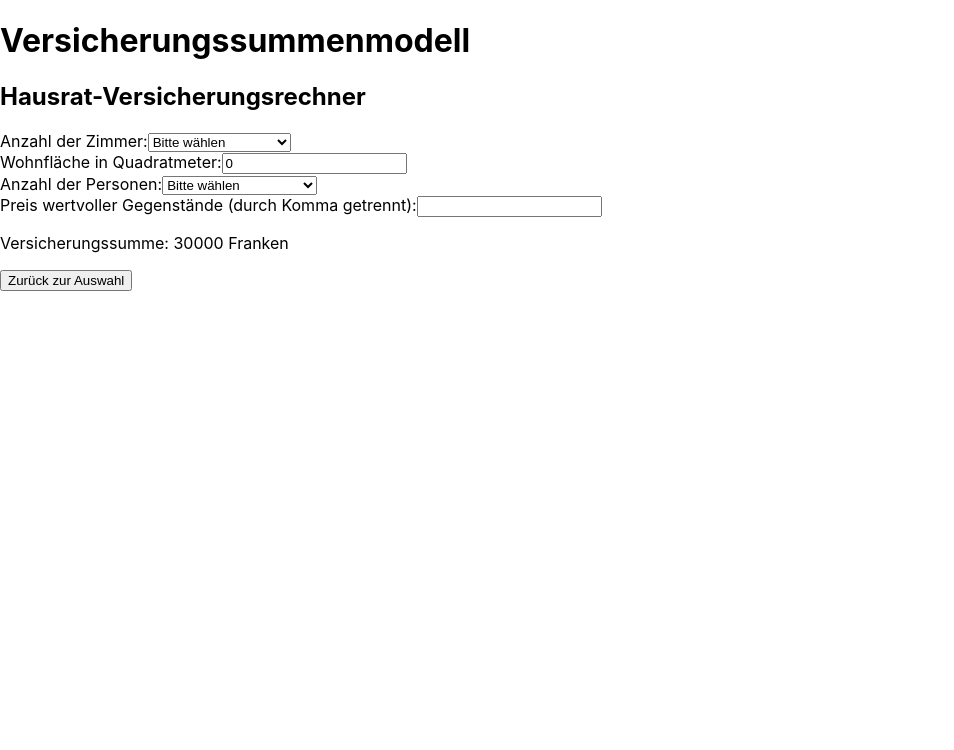
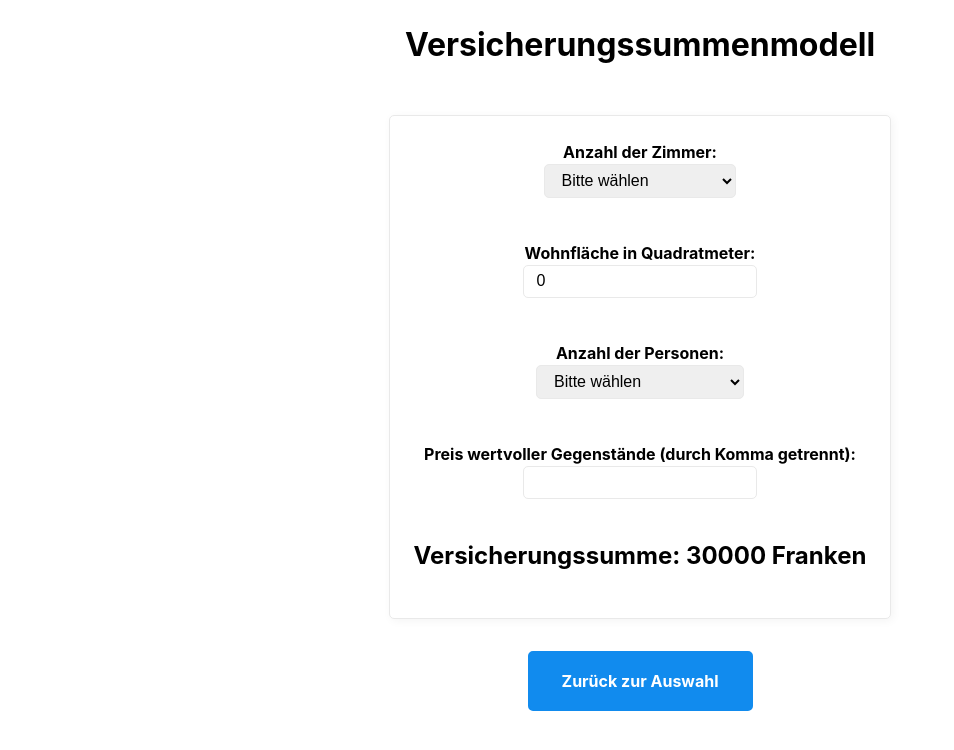
Before and after one commit to bambuk-html/Versicherungsrechner, a React (Create React App) app in the folder versicherungsrechner/: page /Summe in a window 1280 px wide. Shown: the top 750 px of the page, without its empty margins (0-954 px from the left). Built offline with nearby package versions, Linux system fonts and the light colour scheme.

Commit message:
css mithilfe von mvp.css gemacht

```diff
--- a/versicherungsrechner/src/App.css
+++ b/versicherungsrechner/src/App.css
@@ -1,45 +1,565 @@
-.App {
+/* MVP.css v1.12 - https://github.com/andybrewer/mvp */
+
+:root {
+  --active-brightness: 0.85;
+  --border-radius: 5px;
+  --box-shadow: 2px 2px 10px;
+  --color-accent: #118bee15;
+  --color-bg: #fff;
+  --color-bg-secondary: #e9e9e9;
+  --color-link: #118bee;
+  --color-secondary: #920de9;
+  --color-secondary-accent: #920de90b;
+  --color-shadow: #f4f4f4;
+  --color-table: #118bee;
+  --color-text: #000;
+  --color-text-secondary: #999;
+  --font-family: -apple-system, BlinkMacSystemFont, "Segoe UI", Roboto, Oxygen-Sans, Ubuntu, Cantarell, "Helvetica Neue", sans-serif;
+  --hover-brightness: 1.2;
+  --justify-important: center;
+  --justify-normal: left;
+  --line-height: 1.5;
+  --width-card: 285px;
+  --width-card-medium: 460px;
+  --width-card-wide: 800px;
+  --width-content: 1080px;
+}
+
+@media (prefers-color-scheme: dark) {
+  :root[color-mode="user"] {
+      --color-accent: #0097fc4f;
+      --color-bg: #333;
+      --color-bg-secondary: #555;
+      --color-link: #0097fc;
+      --color-secondary: #e20de9;
+      --color-secondary-accent: #e20de94f;
+      --color-shadow: #bbbbbb20;
+      --color-table: #0097fc;
+      --color-text: #f7f7f7;
+      --color-text-secondary: #aaa;
+  }
+}
+
+/* Layout */
+article aside {
+  background: var(--color-secondary-accent);
+  border-left: 4px solid var(--color-secondary);
+  padding: 0.01rem 0.8rem;
+}
+
+body {
+  background: var(--color-bg);
+  color: var(--color-text);
+  font-family: var(--font-family);
+  line-height: var(--line-height);
+  margin: 0;
+  overflow-x: hidden;
+  padding: 0;
+}
+
+footer,
+header,
+main {
+  margin: 0 auto;
+  max-width: var(--width-content);
+  padding: 3rem 1rem;
+}
+
+hr {
+  background-color: var(--color-bg-secondary);
+  border: none;
+  height: 1px;
+  margin: 4rem 0;
+  width: 100%;
+}
+
+section {
+  display: flex;
+  flex-wrap: wrap;
+  justify-content: var(--justify-important);
+}
+
+section img,
+article img {
+  max-width: 100%;
+}
+
+section pre {
+  overflow: auto;
+}
+
+section aside {
+  border: 1px solid var(--color-bg-secondary);
+  border-radius: var(--border-radius);
+  box-shadow: var(--box-shadow) var(--color-shadow);
+  margin: 1rem;
+  padding: 1.25rem;
+  width: var(--width-card);
+}
+
+section aside:hover {
+  box-shadow: var(--box-shadow) var(--color-bg-secondary);
+}
+
+[hidden] {
+  display: none;
+}
+
+/* Headers */
+article header,
+div header,
+main header {
+  padding-top: 0;
+}
+
+header {
+  text-align: var(--justify-important);
+}
+
+header a b,
+header a em,
+header a i,
+header a strong {
+  margin-left: 0.5rem;
+  margin-right: 0.5rem;
+}
+
+header nav img {
+  margin: 1rem 0;
+}
+
+section header {
+  padding-top: 0;
+  width: 100%;
+}
+
+/* Nav */
+nav {
+  align-items: center;
+  display: flex;
+  font-weight: bold;
+  justify-content: space-between;
+  margin-bottom: 7rem;
+}
+
+nav ul {
+  list-style: none;
+  padding: 0;
+}
+
+nav ul li {
+  display: inline-block;
+  margin: 0 0.5rem;
+  position: relative;
+  text-align: left;
+}
+
+/* Nav Dropdown */
+nav ul li:hover ul {
+  display: block;
+}
+
+nav ul li ul {
+  background: var(--color-bg);
+  border: 1px solid var(--color-bg-secondary);
+  border-radius: var(--border-radius);
+  box-shadow: var(--box-shadow) var(--color-shadow);
+  display: none;
+  height: auto;
+  left: -2px;
+  padding: .5rem 1rem;
+  position: absolute;
+  top: 1.7rem;
+  white-space: nowrap;
+  width: auto;
+  z-index: 1;
+}
+
+nav ul li ul::before {
+  /* fill gap above to make mousing over them easier */
+  content: "";
+  position: absolute;
+  left: 0;
+  right: 0;
+  top: -0.5rem;
+  height: 0.5rem;
+}
+
+nav ul li ul li,
+nav ul li ul li a {
+  display: block;
+}
+
+/* Typography */
+code,
+samp {
+  background-color: var(--color-accent);
+  border-radius: var(--border-radius);
+  color: var(--color-text);
+  display: inline-block;
+  margin: 0 0.1rem;
+  padding: 0 0.5rem;
+}
+
+details {
+  margin: 1.3rem 0;
+}
+
+details summary {
+  font-weight: bold;
+  cursor: pointer;
+}
+
+h1,
+h2,
+h3,
+h4,
+h5,
+h6 {
+  line-height: var(--line-height);
+}
+
+mark {
+  padding: 0.1rem;
+}
+
+ol li,
+ul li {
+  padding: 0.2rem 0;
+}
+
+p {
+  margin: 0.75rem 0;
+  padding: 0;
+  width: 100%;
+}
+
+pre {
+  margin: 1rem 0;
+  max-width: var(--width-card-wide);
+  padding: 1rem 0;
+}
+
+pre code,
+pre samp {
+  display: block;
+  max-width: var(--width-card-wide);
+  padding: 0.5rem 2rem;
+  white-space: pre-wrap;
+}
+
+small {
+  color: var(--color-text-secondary);
+}
+
+sup {
+  background-color: var(--color-secondary);
+  border-radius: var(--border-radius);
+  color: var(--color-bg);
+  font-size: xx-small;
+  font-weight: bold;
+  margin: 0.2rem;
+  padding: 0.2rem 0.3rem;
+  position: relative;
+  top: -2px;
+}
+
+/* Links */
+a {
+  color: var(--color-link);
+  display: inline-block;
+  font-weight: bold;
+  text-decoration: underline;
+}
+
+a:active {
+  filter: brightness(var(--active-brightness));
+}
+
+a:hover {
+  filter: brightness(var(--hover-brightness));
+}
+
+a b,
+a em,
+a i,
+a strong,
+button,
+input[type="submit"] {
+  border-radius: var(--border-radius);
+  display: inline-block;
+  font-size: medium;
+  font-weight: bold;
+  line-height: var(--line-height);
+  margin: 0.5rem 0;
+  padding: 1rem 2rem;
+}
+
+button,
+input[type="submit"] {
+  font-family: var(--font-family);
+}
+
+button:active,
+input[type="submit"]:active {
+  filter: brightness(var(--active-brightness));
+}
+
+button:hover,
+input[type="submit"]:hover {
+  cursor: pointer;
+  filter: brightness(var(--hover-brightness));
+}
+
+a b,
+a strong,
+button,
+input[type="submit"] {
+  background-color: var(--color-link);
+  border: 2px solid var(--color-link);
+  color: var(--color-bg);
+}
+
+a em,
+a i {
+  border: 2px solid var(--color-link);
+  border-radius: var(--border-radius);
+  color: var(--color-link);
+  display: inline-block;
+  padding: 1rem 2rem;
+}
+
+article aside a {
+  color: var(--color-secondary);
+}
+
+/* Images */
+figure {
+  margin: 0;
+  padding: 0;
+}
+
+figure img {
+  max-width: 100%;
+}
+
+figure figcaption {
+  color: var(--color-text-secondary);
+}
+
+/* Forms */
+button:disabled,
+input:disabled {
+  background: var(--color-bg-secondary);
+  border-color: var(--color-bg-secondary);
+  color: var(--color-text-secondary);
+  cursor: not-allowed;
+}
+
+button[disabled]:hover,
+input[type="submit"][disabled]:hover {
+  filter: none;
+}
+
+form {
+  border: 1px solid var(--color-bg-secondary);
+  border-radius: var(--border-radius);
+  box-shadow: var(--box-shadow) var(--color-shadow);
+  display: block;
+  max-width: var(--width-card-wide);
+  min-width: var(--width-card);
+  padding: 1.5rem;
+  text-align: var(--justify-normal);
+}
+
+form header {
+  margin: 1.5rem 0;
+  padding: 1.5rem 0;
+}
+
+input,
+label,
+select,
+textarea {
+  display: block;
+  font-size: inherit;
+  max-width: var(--width-card-wide);
+}
+
+input[type="checkbox"],
+input[type="radio"] {
+  display: inline-block;
+}
+
+input[type="checkbox"]+label,
+input[type="radio"]+label {
+  display: inline-block;
+  font-weight: normal;
+  position: relative;
+  top: 1px;
+}
+
+input[type="range"] {
+  padding: 0.4rem 0;
+}
+
+input,
+select,
+textarea {
+  border: 1px solid var(--color-bg-secondary);
+  border-radius: var(--border-radius);
+  margin-bottom: 1rem;
+  padding: 0.4rem 0.8rem;
+}
+
+input[type="text"],
+textarea {
+  width: calc(100% - 1.6rem);
+}
+
+input[readonly],
+textarea[readonly] {
+  background-color: var(--color-bg-secondary);
+}
+
+label {
+  font-weight: bold;
+  margin-bottom: 0.2rem;
+}
+
+/* Popups */
+dialog {
+  border: 1px solid var(--color-bg-secondary);
+  border-radius: var(--border-radius);
+  box-shadow: var(--box-shadow) var(--color-shadow);
+  position: fixed;
+  top: 50%;
+  left: 50%;
+  transform: translate(-50%, -50%);
+  width: 50%;
+  z-index: 999;
+}
+
+/* Tables */
+table {
+  border: 1px solid var(--color-bg-secondary);
+  border-radius: var(--border-radius);
+  border-spacing: 0;
+  display: inline-block;
+  max-width: 100%;
+  overflow-x: auto;
+  padding: 0;
+  white-space: nowrap;
+}
+
+table td,
+table th,
+table tr {
+  padding: 0.4rem 0.8rem;
+  text-align: var(--justify-important);
+}
+
+table thead {
+  background-color: var(--color-table);
+  border-collapse: collapse;
+  border-radius: var(--border-radius);
+  color: var(--color-bg);
+  margin: 0;
+  padding: 0;
+}
+
+table thead th:first-child {
+  border-top-left-radius: var(--border-radius);
+}
+
+table thead th:last-child {
+  border-top-right-radius: var(--border-radius);
+}
+
+table thead th:first-child,
+table tr td:first-child {
+  text-align: var(--justify-normal);
+}
+
+table tr:nth-child(even) {
+  background-color: var(--color-accent);
+}
+
+/* Quotes */
+blockquote {
+  display: block;
+  font-size: x-large;
+  line-height: var(--line-height);
+  margin: 1rem auto;
+  max-width: var(--width-card-medium);
+  padding: 1.5rem 1rem;
+  text-align: var(--justify-important);
+}
+
+blockquote footer {
+  color: var(--color-text-secondary);
+  display: block;
+  font-size: small;
+  line-height: var(--line-height);
+  padding: 1.5rem 0;
+}
+
+#haupttitel {
+  text-align: center;
+  font-size: x-large;
+
+}
+
+div {
   text-align: center;
 }
 
-.App-logo {
-  height: 40vmin;
-  pointer-events: none;
+#quadraterrechner {
+  display: flex;
+  align-items: center;
 }
 
-@media (prefers-reduced-motion: no-preference) {
-  .App-logo {
-    animation: App-logo-spin infinite 20s linear;
-  }
+#summerrechner {
+  display: flex;
+  align-items: center;
 }
 
-.App-header {
-  background-color: #282c34;
-  min-height: 100vh;
-  display: flex;
-  flex-direction: column;
-  align-items: center;
-  justify-content: center;
-  font-size: calc(10px + 2vmin);
-  color: white;
+#quadratseite {
+display: flex;
+align-items: center;
+flex-direction: column;
 }
 
-.App-link {
-  color: #61dafb;
+#summseite {
+  display: flex;
+  align-items: center;
+  flex-direction: column;
 }
 
-@keyframes App-logo-spin {
-  from {
-    transform: rotate(0deg);
-  }
-  to {
-    transform: rotate(360deg);
-  }
+#quadratform {
+  display: flex;
+  align-items: center;
+  flex-direction: column;
+  text-align: center;
 }
 
-/*
-body {
-  background-image: url(https://i.kym-cdn.com/entries/icons/mobile/000/032/987/Mind_Size_Banner.jpg);
-  background-size: cover;
+#summenform {
+  display: flex;
+  align-items: center;
+  flex-direction: column;
+  text-align: center;
 }
-*/
+
+#gegenstaende {
+  display: flex;
+  justify-content: center;
+}
+
+#kostenprom {
+  display: flex;
+  justify-content: center;
+}
+
+#beschreibung {
+  font-size: x-small;
+}
--- a/versicherungsrechner/src/Components/SummenRechner.js
+++ b/versicherungsrechner/src/Components/SummenRechner.js
@@ -66,9 +66,8 @@ function HausratVersicherungsrechner() {
     }
 
   return (
-    <div>
-      <h2>Hausrat-Versicherungsrechner</h2>
-      <form>
+    <div id="summerrechner">
+      <form id="summenform">
       <label>
           Anzahl der Zimmer:
           <select value={zimmer} onChange={handleZimmerChange}>
@@ -98,12 +97,15 @@ function HausratVersicherungsrechner() {
           </select>
         </label>
 <br />
+
 <label>
 Preis wertvoller Gegenstände (durch Komma getrennt):
+<div id="gegenstaende">
 <input type="number" min="0" value={wertvolleGegenstaende} onChange={handleWertvolleGegenstaendeChange} />
+</div>
 </label>
+<h2>Versicherungssumme: {berechneVersicherungssumme()} Franken</h2>
 </form>
-<p>Versicherungssumme: {berechneVersicherungssumme()} Franken</p>
 </div>
 );
 }
--- a/versicherungsrechner/src/pages/Home.js
+++ b/versicherungsrechner/src/pages/Home.js
@@ -3,8 +3,8 @@ import SummeButton from "../Components/SummeButton";
 
 const Home = () => {
     return (
-        <div>
-            <h1>Home</h1>
+        <div id="haupttitel">
+            <h1>Hausrat-Versicherungssumme berechnen</h1>
             <QuadratButton/ >
             <SummeButton/ >
         </div>
--- a/versicherungsrechner/src/pages/Quadratmeter.js
+++ b/versicherungsrechner/src/pages/Quadratmeter.js
@@ -3,9 +3,11 @@ import Quadratrechner from "../Components/Quadratrechner";
 
 const Quadratmeter= () => {
     return (
-        <div>
+        <div id="quadratseite">
             <h1>Quadratmetermodell</h1>
+            <br />
             <Quadratrechner/ >
+            <br />
             <HomeButton/ >
         </div>
     );
--- a/versicherungsrechner/src/pages/Summe.js
+++ b/versicherungsrechner/src/pages/Summe.js
@@ -3,9 +3,11 @@ import HausratVersicherungsrechner from "../Components/SummenRechner";
 
 const Summe= () => {
     return (
-        <div>
+        <div id="summseite">
             <h1>Versicherungssummenmodell</h1>
+            <br />
             <HausratVersicherungsrechner />
+            <br />
             <HomeButton/ >
         </div>
     );
```
Also changed, not shown: versicherungsrechner/src/Components/Quadratrechner.js (+8 -6 lines).
